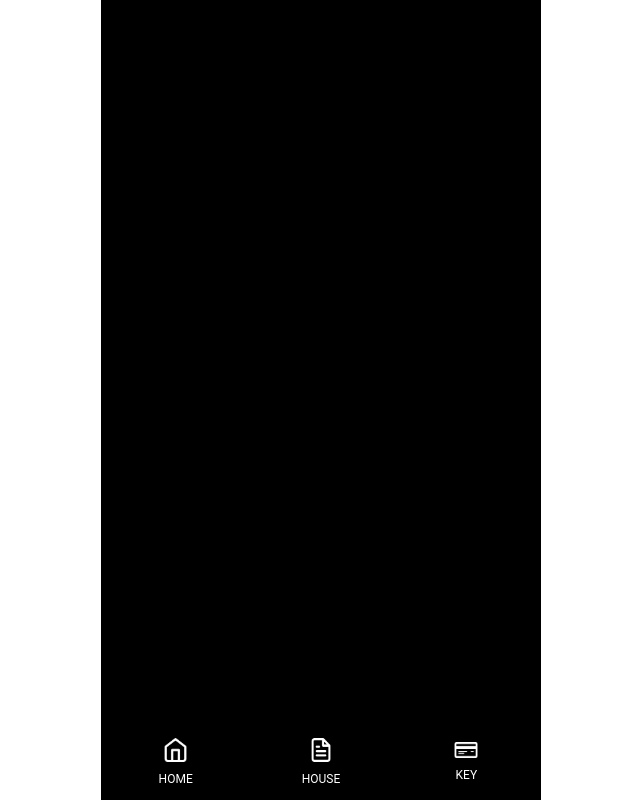
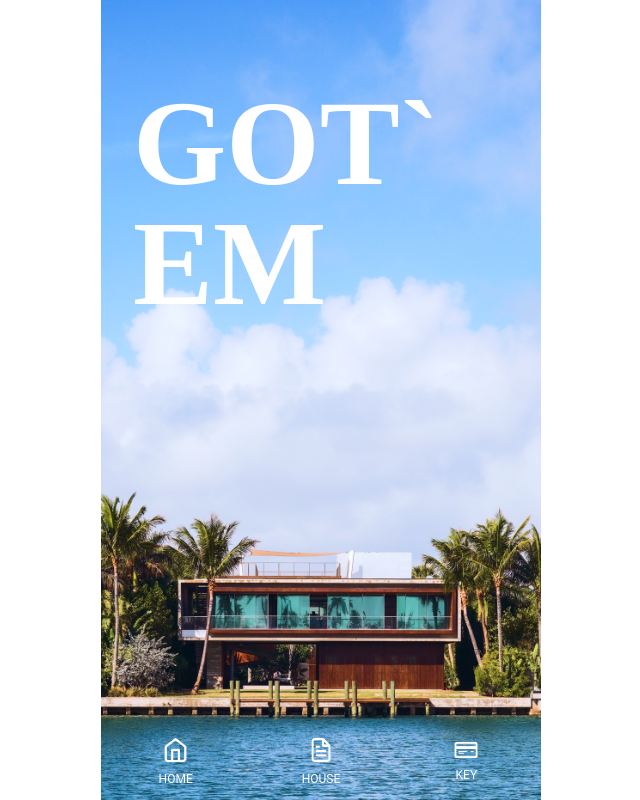
Before and after one commit to luka1104/n-house-mock, a Next.js app: page /property/1/purchase in a window 1280 px wide. Before the commit this address had no page. Shown: the whole page, without its empty margins (319-959 px from the left). Built offline with nearby package versions, Linux system fonts and the light colour scheme.

Commit message:
Add BluePurchased.png and purchase page

```diff
--- /dev/null
+++ b/src/pages/property/[propertyId]/purchase.tsx
@@ -0,0 +1,38 @@
+import { NextPage } from "next"
+import React from "react"
+import { useRouter } from "next/router"
+import { properties } from "@/data/mockdata"
+import { Box, Text } from "@chakra-ui/react"
+
+const Purchase: NextPage = () => {
+  const router = useRouter()
+  const propertyId = router.query.propertyId
+  const property = properties.find((property) => property.id === propertyId)
+  if (!property) {
+    return <div>loading...</div>
+  }
+  return (
+    <>
+      <Box w="100%" h="100vh" bgSize="cover" maxW="440px" bgImage="/images/BluePurchased.png">
+        <Box
+          fontFamily="Oswald"
+          color="white"
+          fontSize="120px"
+          fontWeight="700"
+          lineHeight="1"
+          fontStyle="normal"
+          float="left"
+          textAlign="left"
+          mt="84px"
+          ml="32px"
+        >
+          <Text>GOT`</Text>
+          <Text>EM</Text>
+        </Box>
+        <Box bg="white"></Box>
+      </Box>
+    </>
+  )
+}
+
+export default Purchase
```
Also changed, not shown: public/images/BluePurchased.png (added).
